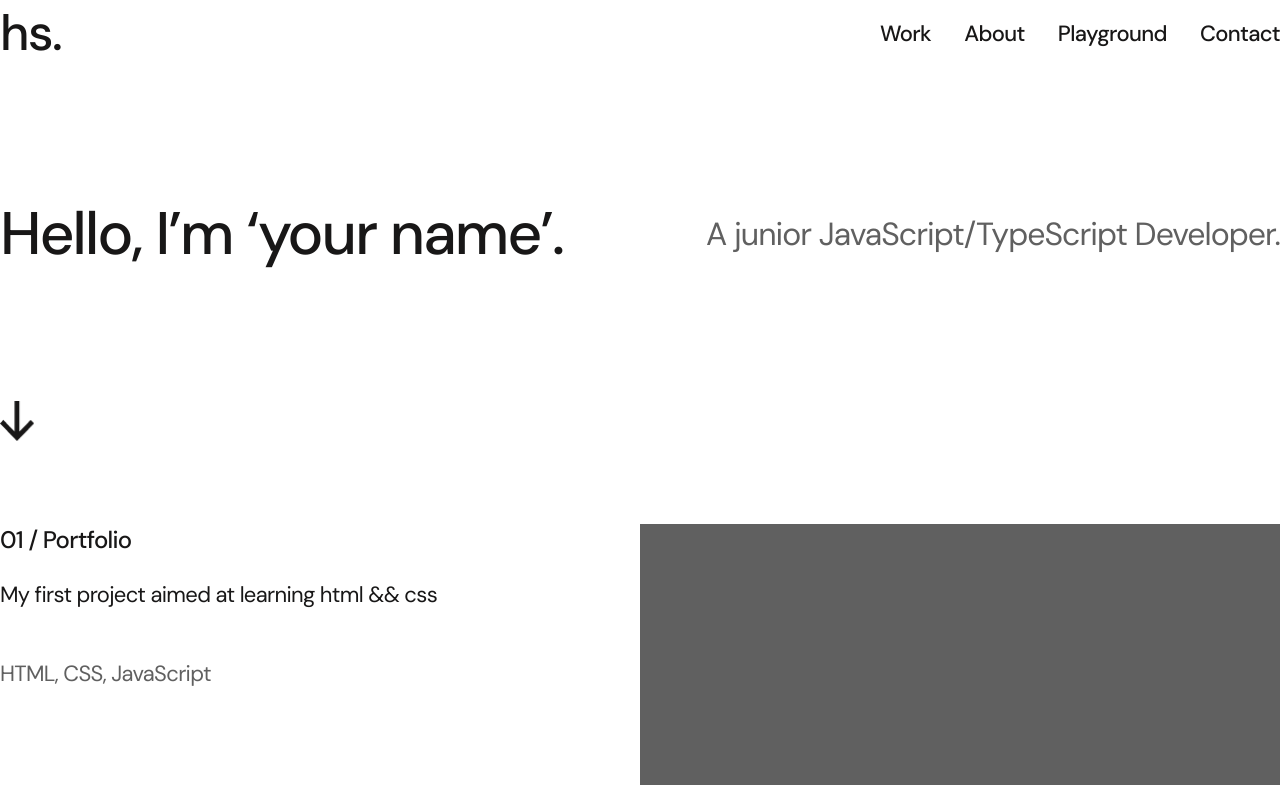
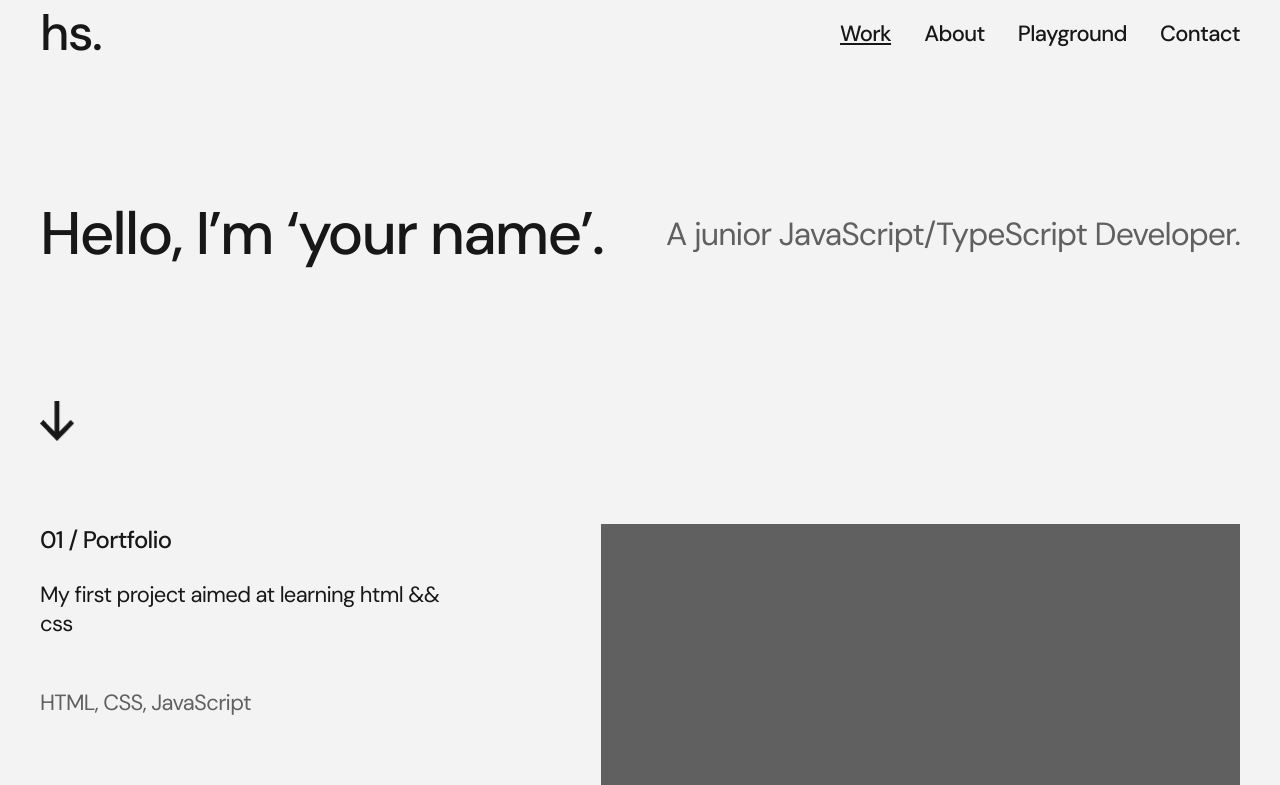
Before and after one commit to SinegubAnastasiya/cv-application, a plain HTML site: page page/index.html in a window 1280 px wide. In both pictures the pointer is over the element "Work". Shown: the top 785 px of the page. Drawn offline with Linux system fonts and the light colour scheme.

Commit message:
make some edits

```diff
--- a/style/about.css
+++ b/style/about.css
@@ -30,7 +30,8 @@ header nav p {
     font: 500 22px DM Sans;
 }
 
-header nav p:hover {
+header nav p:hover,
+footer .links p:hover {
     text-decoration: underline;
 }
 
--- a/style/contact.css
+++ b/style/contact.css
@@ -30,6 +30,7 @@ header nav p {
     font: 500 22px DM Sans;
 }
 
+footer .links p:hover,
 header nav p:hover {
     text-decoration: underline;
 }
@@ -65,6 +66,10 @@ main .form .inputs input {
     height: 50px;
     padding-left: 15px;
     margin-top: 30px;
+}
+
+main .form .inputs input:focus {
+    background-color: rgb(212, 239, 245);
 }
 
 main .form .text p {
--- a/style/index.css
+++ b/style/index.css
@@ -2,6 +2,12 @@
     margin: 0;
     padding: 0;
     font-style: normal;
+}
+
+body {
+    background-color: #F3F3F3;
+    width: 1200px;
+    margin: auto;
 }
 
 header {
@@ -29,6 +35,11 @@ header nav p {
     line-height: 120%;
     letter-spacing: -0.66px;
     font: 500 22px DM Sans;
+}
+
+header nav p:hover,
+footer nav p:hover {
+    text-decoration: underline;
 }
 
 main section {
```
Also changed, not shown: 1 other file.
